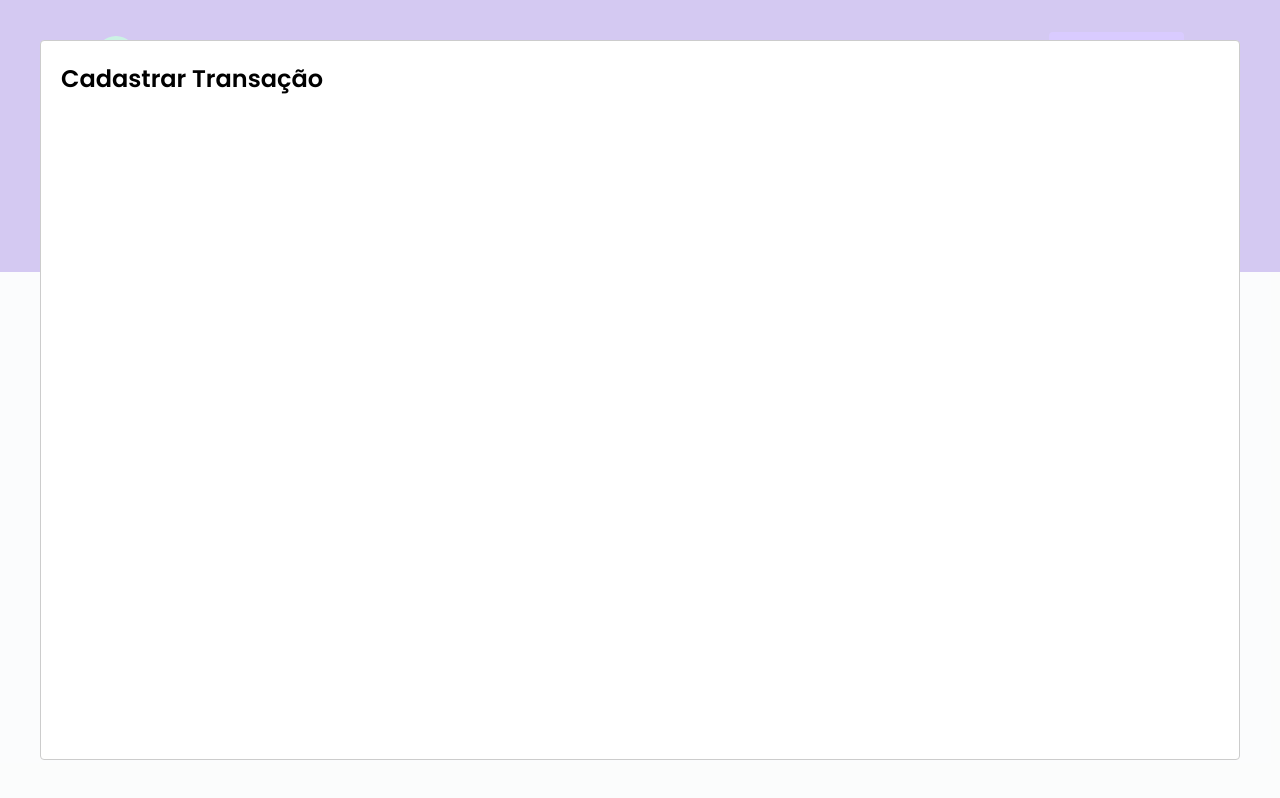
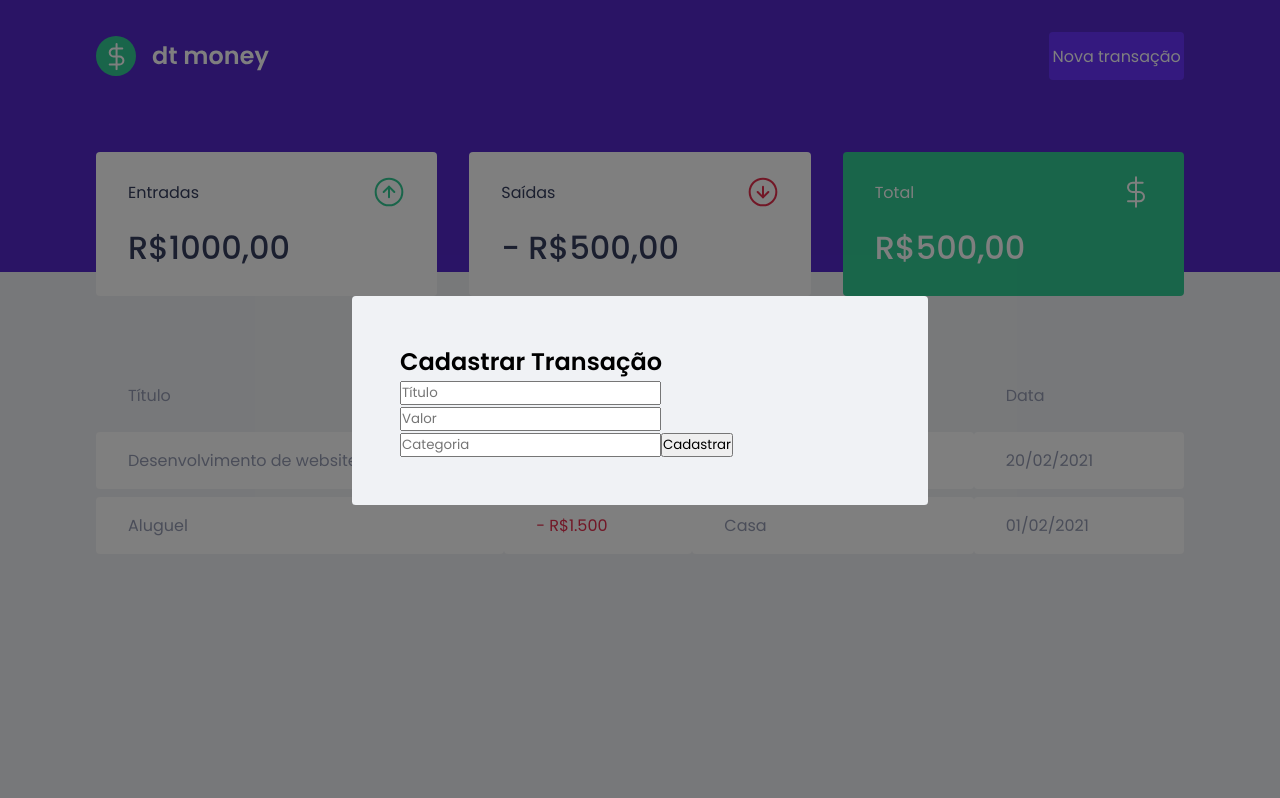
Before and after one commit to David-TM12/djmoney, a React (Create React App) app: page / in a window 1280 px wide. Both pictures are taken after a click on the button "Nova transação". Built offline with nearby package versions, Linux system fonts and the light colour scheme; no server answers; what miragejs would draw is missing.

Commit message:
Estrutura de formuário

```diff
--- a/src/components/NewTransactionModal/index.tsx
+++ b/src/components/NewTransactionModal/index.tsx
@@ -1,4 +1,5 @@
 import Modal from "react-modal";
+import { Container } from "./styles";
 interface NewTransactionModalProps {
   isOpen: boolean;
   onRequestClose: () => void;
@@ -9,8 +10,31 @@
     <Modal
       isOpen={isOpen}
       onRequestClose={onRequestClose}
+      overlayClassName="react-modal-overlay"
+      className="react-modal-content"
     >
-      <h2>Cadastrar Transação</h2>
+      <Container>
+        <h2>Cadastrar Transação</h2>
+
+        <input
+          placeholder="Título"
+        />
+
+        <input
+          type="number"
+          placeholder="Valor"
+        />
+
+        <input
+          placeholder="Categoria"
+        />
+
+        <button type="submit">
+          Cadastrar
+        </button>
+
+      </Container>
+
     </Modal>
   );
 }
--- a/src/components/NewTransactionModal/styles.ts
+++ b/src/components/NewTransactionModal/styles.ts
@@ -1,5 +1,5 @@
 import styled from "styled-components";
 
-export const Container = styled.div`
+export const Container = styled.form`
 
 `;
--- a/src/styles/global.ts
+++ b/src/styles/global.ts
@@ -52,7 +52,31 @@
 
   [disabled] {
     opacity: 0.6;
-    cursor:not-allowed;
+    cursor: not-allowed;
+  }
+
+  .react-modal-overlay {
+    background: rgba(0, 0, 0, 0.5);
+
+    position: fixed;
+    top: 0;
+    bottom: 0;
+    right: 0;
+    left: 0;
+
+    display: flex;
+    align-items: center;
+    justify-content: center;
+
+  }
+
+  .react-modal-content {
+    width: 100%;
+    max-width: 576px;
+    background: var(--background);
+    padding: 3rem;
+    position: relative;
+    border-radius: 0.24rem;
   }
 
 `;
```
